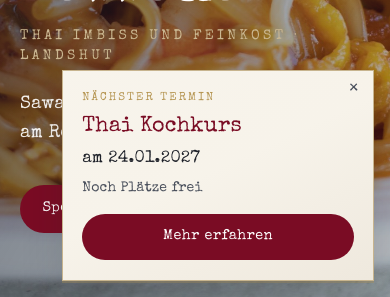
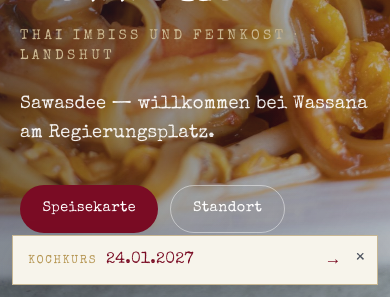
Before and after one commit to viastefan/Wassana, a Next.js app: page / in a window 390 px wide. Shown: the part 547-844 px from the top of the page. Built offline with nearby package versions, Linux system fonts and the light colour scheme; no server answers.

Commit message:
Make cooking-course promo a slim mobile bar.
On small screens show a compact bottom strip instead of a blocking card; keep the fuller card on desktop.

```diff
--- a/src/app/globals.css
+++ b/src/app/globals.css
@@ -378,36 +378,66 @@ a.btn-ghost:hover {
 
 .course-promo {
   position: fixed;
-  right: 1rem;
-  bottom: 1rem;
   z-index: 60;
-  width: min(19.5rem, calc(100vw - 2rem));
-  padding: 1.15rem 1.2rem 1.25rem;
-  background:
-    linear-gradient(
-      155deg,
-      color-mix(in srgb, var(--paper) 92%, white) 0%,
-      var(--paper) 48%,
-      color-mix(in srgb, var(--bg-soft) 70%, var(--paper)) 100%
-    );
-  border: 1px solid color-mix(in srgb, var(--gold) 45%, var(--line));
-  box-shadow:
-    0 18px 40px rgba(30, 33, 41, 0.14),
-    0 2px 0 color-mix(in srgb, var(--gold) 35%, transparent);
-  animation: course-promo-in 0.55s cubic-bezier(0.22, 1, 0.36, 1) both;
+  left: 0.75rem;
+  right: 0.75rem;
+  bottom: 0.75rem;
+  width: auto;
+  max-width: none;
+  padding: 0;
+  background: color-mix(in srgb, var(--paper) 94%, white);
+  border: 1px solid color-mix(in srgb, var(--gold) 40%, var(--line));
+  box-shadow: 0 10px 28px rgba(30, 33, 41, 0.12);
+  animation: course-promo-in 0.45s cubic-bezier(0.22, 1, 0.36, 1) both;
+}
+
+.course-promo-card {
+  display: none;
+}
+
+.course-promo-compact {
+  display: flex;
+  align-items: center;
+  gap: 0.55rem;
+  padding: 0.7rem 2.2rem 0.7rem 0.95rem;
+  color: var(--ink) !important;
+  text-decoration: none;
+}
+
+.course-promo-compact-label {
+  font-size: 0.72rem;
+  letter-spacing: 0.14em;
+  text-transform: uppercase;
+  color: var(--gold);
+  flex-shrink: 0;
+}
+
+.course-promo-compact-date {
+  font-family: var(--font-typewriter), "Courier New", Courier, monospace;
+  font-size: 1rem;
+  color: var(--red);
+  white-space: nowrap;
+}
+
+.course-promo-compact-go {
+  margin-left: auto;
+  color: var(--red);
+  font-size: 1.05rem;
 }
 
 .course-promo-close {
   position: absolute;
-  top: 0.35rem;
-  right: 0.55rem;
+  top: 50%;
+  right: 0.35rem;
+  transform: translateY(-50%);
   border: 0;
   background: transparent;
   color: var(--muted);
-  font-size: 1.25rem;
+  font-size: 1.2rem;
   line-height: 1;
   cursor: pointer;
-  padding: 0.2rem 0.35rem;
+  padding: 0.25rem 0.4rem;
+  z-index: 2;
 }
 
 .course-promo-close:hover {
@@ -423,35 +453,60 @@ a.btn-ghost:hover {
 }
 
 .course-promo-title {
-  margin: 0.55rem 0 0;
+  margin: 0.45rem 0 0;
   font-family: var(--font-typewriter), "Courier New", Courier, monospace;
-  font-size: 1.35rem;
+  font-size: 1.2rem;
   color: var(--red);
   line-height: 1.15;
 }
 
 .course-promo-date {
-  margin: 0.35rem 0 0;
-  font-size: 1.05rem;
+  margin: 0.3rem 0 0;
+  font-size: 0.95rem;
   color: var(--ink);
 }
 
 .course-promo-teaser {
-  margin: 0.45rem 0 0;
-  font-size: 0.88rem;
+  margin: 0.35rem 0 0;
+  font-size: 0.82rem;
   color: var(--muted);
 }
 
 .course-promo-btn {
-  margin-top: 0.95rem;
+  margin-top: 0.8rem;
   width: 100%;
-  padding-block: 0.65rem;
+  padding-block: 0.55rem;
+  font-size: 0.85rem;
+}
+
+@media (min-width: 768px) {
+  .course-promo {
+    left: auto;
+    right: 1rem;
+    bottom: 1rem;
+    width: min(17.5rem, calc(100vw - 2rem));
+    padding: 1rem 1.1rem 1.1rem;
+  }
+
+  .course-promo-compact {
+    display: none;
+  }
+
+  .course-promo-card {
+    display: block;
+  }
+
+  .course-promo-close {
+    top: 0.3rem;
+    right: 0.45rem;
+    transform: none;
+  }
 }
 
 @keyframes course-promo-in {
   from {
     opacity: 0;
-    transform: translateY(14px);
+    transform: translateY(10px);
   }
   to {
     opacity: 1;
--- a/src/components/CookingCoursePromo.tsx
+++ b/src/components/CookingCoursePromo.tsx
@@ -56,6 +56,11 @@ export function CookingCoursePromo() {
 
   const dateLabel = formatCourseDate(course.date);
 
+  function dismiss() {
+    sessionStorage.setItem("wassana-course-dismissed", "1");
+    setHidden(true);
+  }
+
   return (
     <aside
       className="course-promo"
@@ -65,13 +70,22 @@ export function CookingCoursePromo() {
         type="button"
         className="course-promo-close"
         aria-label="Hinweis schließen"
-        onClick={() => {
-          sessionStorage.setItem("wassana-course-dismissed", "1");
-          setHidden(true);
-        }}
+        onClick={dismiss}
       >
         ×
       </button>
+
+      {/* Compact bar — especially for mobile */}
+      <Link href="/kochkurs" className="course-promo-compact">
+        <span className="course-promo-compact-label">Kochkurs</span>
+        <span className="course-promo-compact-date">{dateLabel}</span>
+        <span className="course-promo-compact-go" aria-hidden>
+          →
+        </span>
+      </Link>
+
+      {/* Fuller card — desktop */}
+      <div className="course-promo-card">
         <p className="course-promo-eyebrow">Nächster Termin</p>
         <p className="course-promo-title">{course.title || "Kochkurs"}</p>
         <p className="course-promo-date">am {dateLabel}</p>
@@ -81,6 +95,7 @@ export function CookingCoursePromo() {
         <Link href="/kochkurs" className="btn-primary course-promo-btn">
           Mehr erfahren
         </Link>
+      </div>
     </aside>
   );
 }
```
Lines whose indentation alone changed are shown as unchanged.
